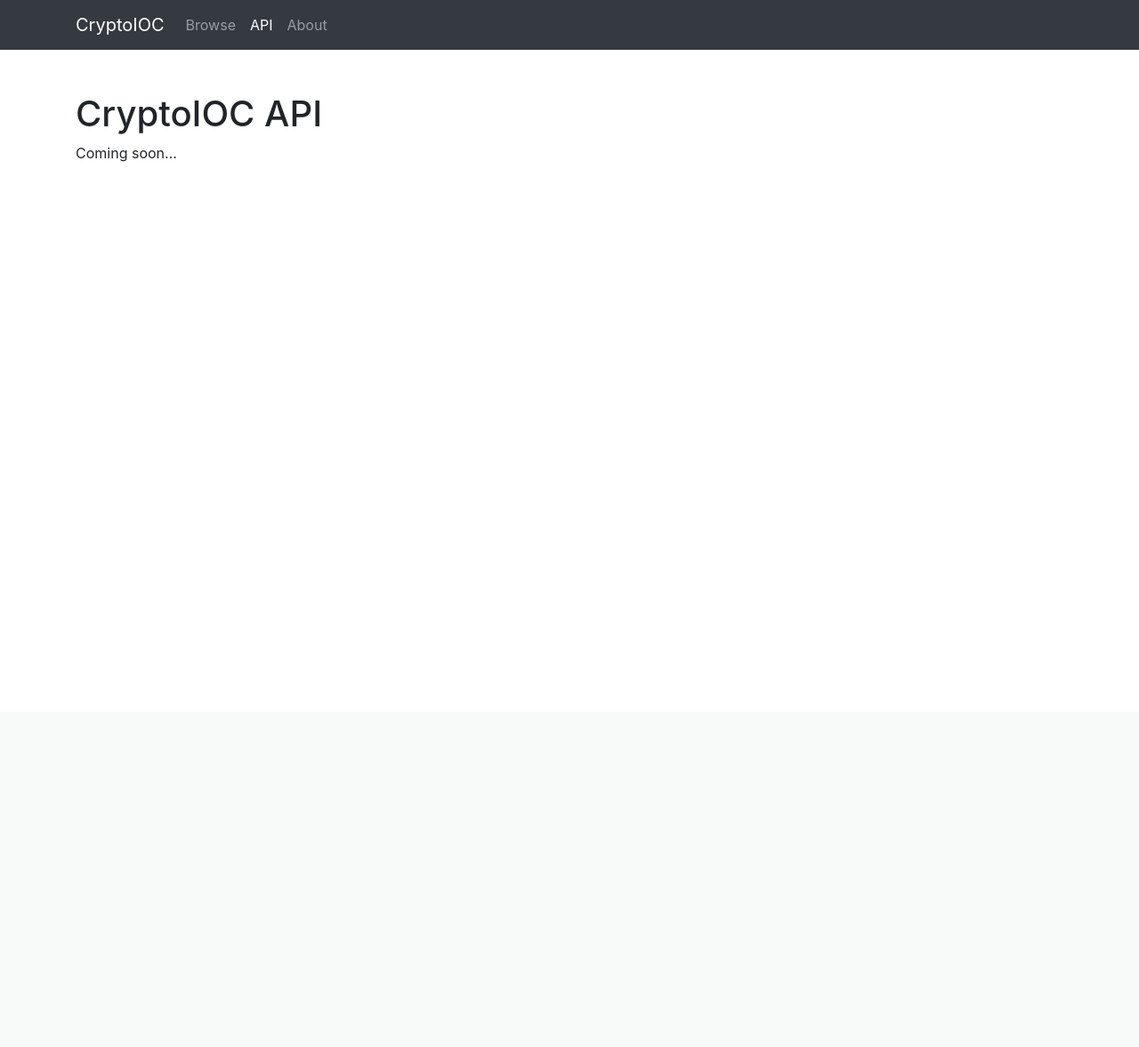
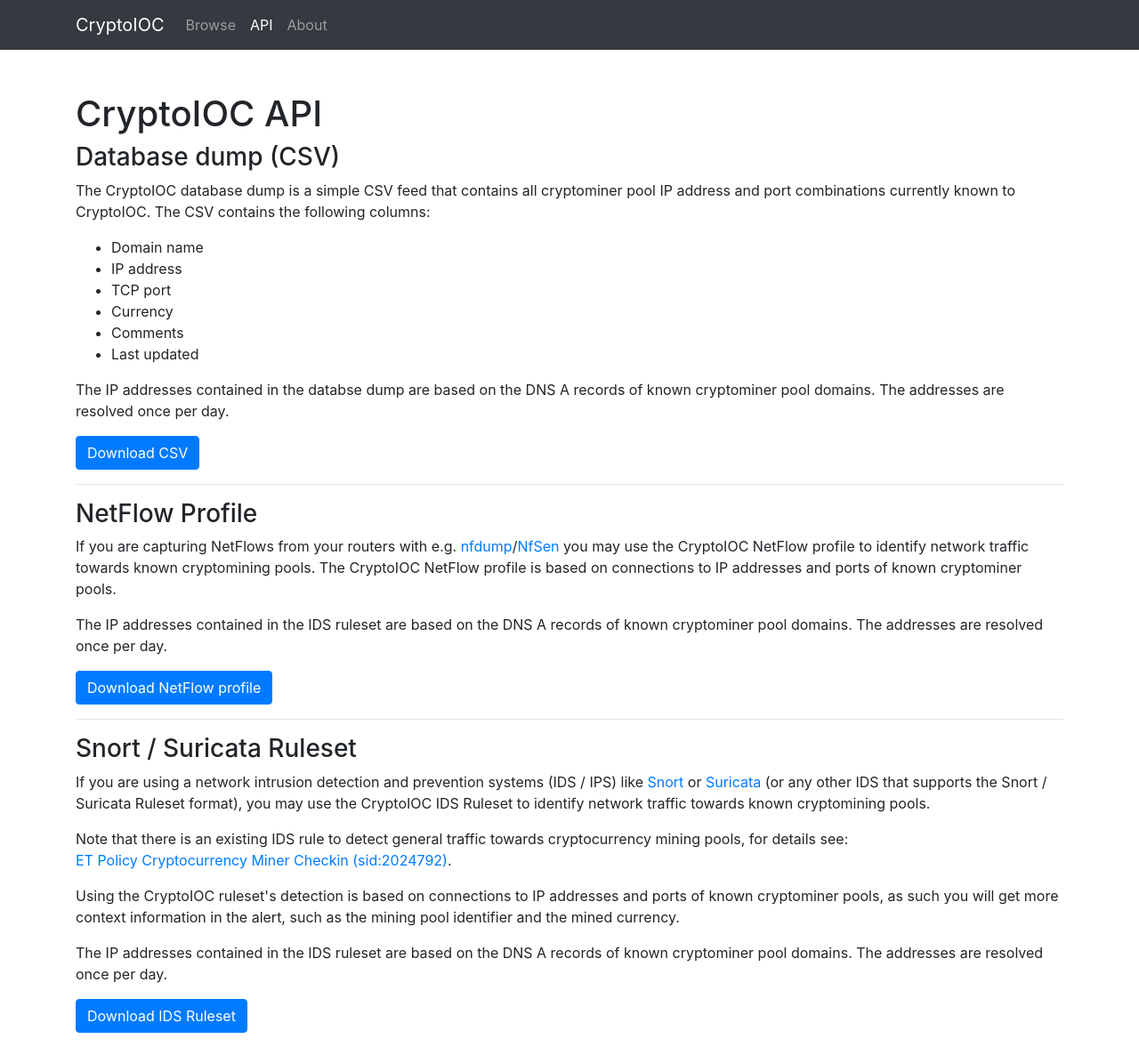
Before and after one commit to antoinet/cryptoioc, a Flask app: page /api in a window 1280 px wide. Shown: the whole page at 89% size. Before the commit the page ends 182 px from the top, so only its background shows below. Run offline with Flask 2, Linux system fonts and the light colour scheme; some libraries are stand-ins or nearby versions.

Commit message:
Added CSV dump, IDS and netflow

```diff
--- a/app/models.py
+++ b/app/models.py
@@ -38,7 +38,7 @@ class DnsCache(db.Model):
         Persist the user in the database.
         :return:
         """
-        self.timestamp = datetime.now()
+        self.timestamp = datetime.utcnow()
         db.session.add(self)
         db.session.commit()
 
@@ -85,4 +85,4 @@ class Pool(object):
             for row in reader:
                 domain, port, currency, comment = row
                 pools.append(Pool(domain, port, currency, comment))
-        return pools
+        return [x for x in pools if x.dns_cache]
--- a/app/templates/api.html
+++ b/app/templates/api.html
@@ -4,5 +4,40 @@
 
 {% block content %}
     <h1 class="mt-5">CryptoIOC API</h1>
-    <p>Coming soon...</p>
+
+    <h3>Database dump (CSV)</h3>
+    <p>The CryptoIOC database dump is a simple CSV feed that contains all cryptominer pool IP address and port combinations currently known to CryptoIOC.
+    The CSV contains the following columns:</p>
+    <ul>
+        <li>Domain name</li>
+        <li>IP address</li>
+        <li>TCP port</li>
+        <li>Currency</li>
+        <li>Comments</li>
+        <li>Last updated</li>
+    </ul>
+    <p>The IP addresses contained in the databse dump are based on the DNS A records of known cryptominer pool domains. The addresses are resolved once per day.</p>
+    <p><a class="btn btn-primary" href="{{ url_for('api_csv') }}" title="download CryptoIOC database dump as CSV file" target="_parent" role="button">Download CSV</a></p>
+    <hr/>
+
+    <h3>NetFlow Profile</h3>
+    <p>If you are capturing NetFlows from your routers with e.g. <a href="https://github.com/phaag/nfdump" title="nfdump" target="_blank">nfdump</a>/<a href="http://nfsen.sourceforge.net/" title="NfSen" target="_blank">NfSen</a>
+    you may use the CryptoIOC NetFlow profile to identify network traffic towards known cryptomining pools. The CryptoIOC NetFlow profile is based on connections to IP addresses and ports of known cryptominer pools.</p>
+    <p>The IP addresses contained in the IDS ruleset are based on the DNS A records of known cryptominer pool domains. The addresses are resolved once per day.</p>
+    <p><a class="btn btn-primary" href="{{ url_for('api_netflow') }}" title="download CryptoIOC NetFlow profile" target="_parent" role="button">Download NetFlow profile</a></p>
+    <hr/>
+
+
+    <h3>Snort / Suricata Ruleset</h3>
+    <p>If you are using a network intrusion detection and prevention systems (IDS / IPS) like
+    <a href="https://www.snort.org/" title="Snort - Network Intrusion Detection &amp; Prevention System" target="_blank">Snort</a> or
+    <a href="https://suricata-ids.org/" title="Suricata IDS" target="_blank">Suricata</a> (or any other IDS that
+    supports the Snort / Suricata Ruleset format), you may use the CryptoIOC IDS Ruleset to identify network traffic
+    towards known cryptomining pools.</p>
+    <p>Note that there is an existing IDS rule to detect general traffic towards cryptocurrency mining pools, for details
+        see:<br/><a href="http://doc.emergingthreats.net/bin/view/Main/2024792" target="_blank" title="Emerging Threats">ET Policy Cryptocurrency Miner Checkin (sid:2024792)</a>.</p>
+    <p>Using the CryptoIOC ruleset's detection is based on connections to IP addresses and ports of known cryptominer pools, as such you will get more context information in the alert,
+        such as the mining pool identifier and the mined currency.</p>
+    <p>The IP addresses contained in the IDS ruleset are based on the DNS A records of known cryptominer pool domains. The addresses are resolved once per day.</p>
+    <p><a class="btn btn-primary" href="{{ url_for('api_ids') }}" title="download CryptoIOC IDS Ruleset for Snort / Suricata" target="_parent" role="button">Download IDS Ruleset</a></p>
 {% endblock%}
--- a/app/views.py
+++ b/app/views.py
@@ -2,10 +2,15 @@
 # -*- coding: utf-8 -*-
 
 import json
+import io
+import csv
 from functools import reduce
 from app import app
 from app.models import Pool
 from flask import render_template
+from datetime import datetime
+
+DATE_FORMAT = '%Y-%m-%d %H:%M:%S'
 
 @app.route('/')
 def index():
@@ -14,13 +19,82 @@ def index():
 @app.route('/browse')
 def browse():
     pools = Pool.read_pools('pools.csv')
-    pools = [x for x in pools if x.dns_cache]
     count = reduce(lambda s, p: s + len(p.dns_cache.ips.split(',')), pools, 0)
     return render_template('browse.html', count=count, pools=pools)
 
 @app.route('/api')
 def api():
     return render_template('api.html')
+
+@app.route('/downloads/ids')
+def api_ids():
+    header = """\
+################################################################
+# CryptoIOC database dump                                      #
+# Last updated: {date} (UTC)                      #
+################################################################
+"""
+    pools = Pool.read_pools('pools.csv')
+    template = 'alert tcp $HOME_NET any -> {ip} {port} (msg:"CryptoIOC mining pool traffic detected, domain: {domain},'\
+               ' currency: {currency}"; flow:established,from_client; sid:{sid}; rev:1;)'
+    result = []
+    sid = 1000001
+    most_recent = datetime.fromtimestamp(0)
+    for p in pools:
+        for ip in p.dns_cache.ips.split(','):
+            result.append(template.format(ip=ip, port=p.port, domain=p.domain, currency=p.currency, sid=sid))
+            sid += 1
+        if p.dns_cache.timestamp > most_recent:
+            most_recent = p.dns_cache.timestamp
+    return header.format(date=most_recent.strftime(DATE_FORMAT)) + '\n'.join(result), 200, {'Content-Type': 'text/plain'}
+
+@app.route('/downloads/csv')
+def api_csv():
+    header = """\
+################################################################
+# CryptoIOC for Suricata                                       #
+# Last updated: {date} (UTC)                      #
+################################################################
+# domain,ipaddress,tcpport,currency,comment,lastupdated
+"""
+    pools = Pool.read_pools('pools.csv')
+    rows = []
+    most_recent = datetime.fromtimestamp(0)
+    for p in pools:
+        for ip in p.dns_cache.ips.split(','):
+            rows.append([p.domain, ip, p.port, p.currency, p.comment, p.dns_cache.timestamp.strftime(DATE_FORMAT)])
+            if p.dns_cache.timestamp > most_recent:
+                most_recent = p.dns_cache.timestamp
+    output = io.StringIO()
+    writer = csv.writer(output, quoting=csv.QUOTE_NONNUMERIC)
+    writer.writerows(rows)
+    return header.format(date=most_recent.strftime(DATE_FORMAT)) + output.getvalue(), 200, {'Content-Type': 'text/plain'}
+
+@app.route('/downloads/netflow')
+def api_netflow():
+    header = """\
+################################################################
+# CryptoIOC NetFlow profile                                    #
+# Last updated: {date} (UTC)                      #
+################################################################
+#
+"""
+    pools = Pool.read_pools('pools.csv')
+    domains = {}
+    most_recent = datetime.fromtimestamp(0)
+    for p in pools:
+        if p.domain not in domains:
+            domains[p.domain] = [p]
+        else:
+            domains[p.domain].append(p)
+        if p.dns_cache.timestamp > most_recent:
+            most_recent = p.dns_cache.timestamp
+    rules = []
+    for domain, poollist in domains.items():
+        ports = ','.join([p.port for p in poollist])
+
+        rules.append('(dst ip in [%s] and proto tcp and port in [%s])' % (poollist[0].dns_cache.ips, ports))
+    return header.format(date=most_recent.strftime(DATE_FORMAT)) + ' or\n'.join(rules), 200, {'Content-Type': 'text/plain'}
 
 @app.route('/about')
 def about():
@@ -30,13 +104,13 @@ def about():
 def api_json():
     pools = Pool.read_pools('pools.csv')
     result = []
-    for pool in [x for x in pools if x.dns_cache]:
+    for pool in pools:
         result.append({
             'domain': pool.domain,
             'port': pool.port,
             'currency': pool.currency,
             'comment': pool.comment,
             'ips': pool.dns_cache.ips.split(','),
-            'timestamp': pool.dns_cache.timestamp.strftime('%Y-%m-%d %H:%M:%S')
+            'timestamp': pool.dns_cache.timestamp.strftime(DATE_FORMAT)
         })
     return json.dumps(result), 200, {'Content-Type': 'application/json; charset=utf-8'}
```
Also changed, not shown: app/helpers.py (added, +12 -0 lines).
